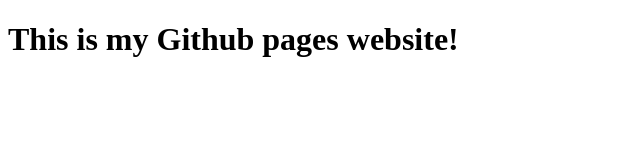
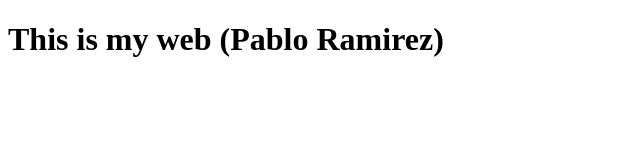
Before and after one commit to pabloramirez1981/pabloramirez1981.github.io, a plain HTML site: page index.html in a window 1280 px wide. Shown: the whole page, without its empty margins (0-640 px from the left). Drawn offline with Linux system fonts and the light colour scheme.

Commit message:
second commit

```diff
--- a/index.html
+++ b/index.html
@@ -5,6 +5,6 @@
 
     </head>
     <body>
-        <h1>This is my Github pages website!</h1>
+        <h1>This is my web (Pablo Ramirez)</h1>
     </body>
 </html>
```
